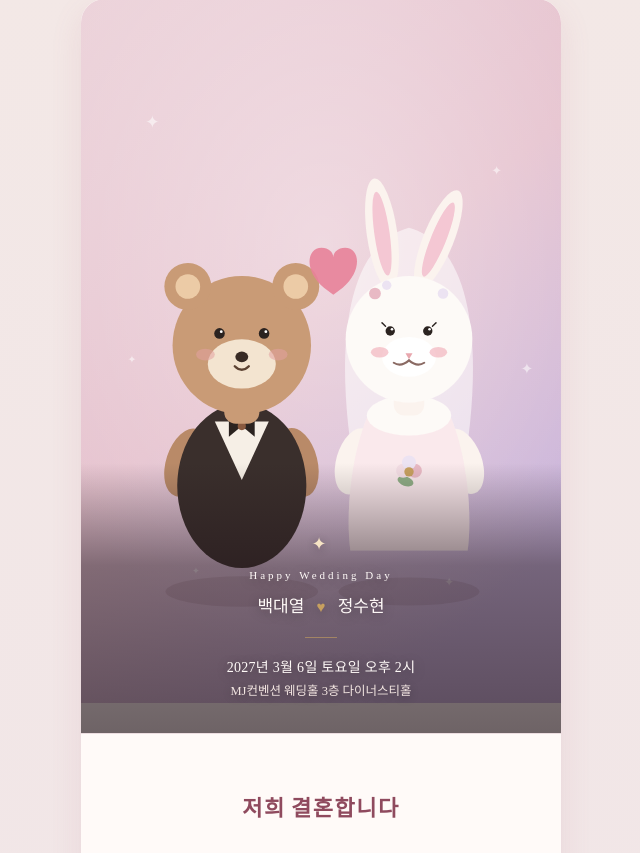
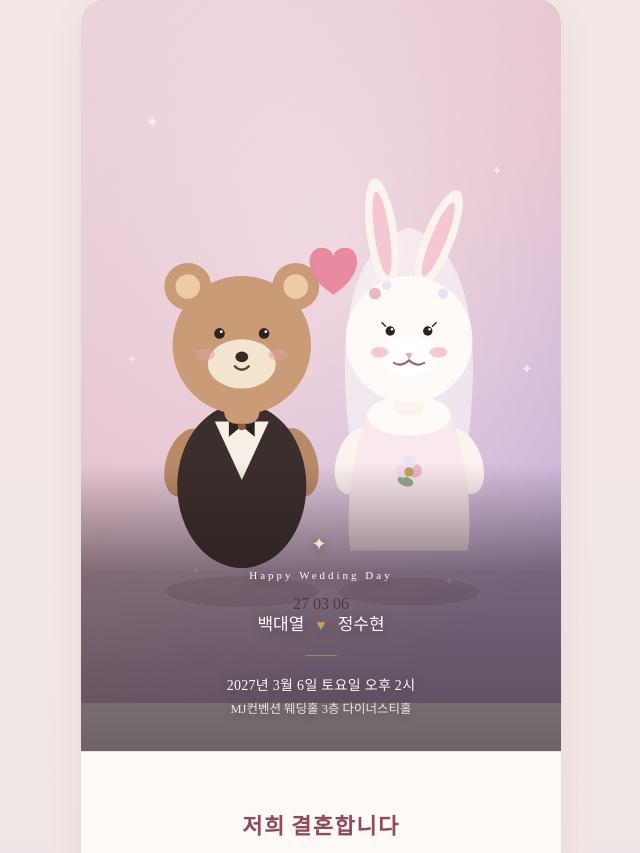
Before and after one commit to hyunni26/wd_invitation, a Flask app: page / in a window 1280 px wide. Shown: the part 25-878 px from the top of the page, without its empty margins (319-959 px from the left). Run offline with Flask 3, Linux system fonts and the light colour scheme; some libraries are stand-ins or nearby versions; some web fonts are replaced.

Commit message:
Update index.html
인트로 문구 순차 등장 애니메이션 적용, 히어로에 큰 날짜(27/03/06/SAT) 추가

```diff
--- a/templates/index.html
+++ b/templates/index.html
@@ -56,6 +56,12 @@
     <div class="hero__content">
       <div class="hero__ornament" aria-hidden="true">✦</div>
       <p class="hero__eyebrow">Happy Wedding Day</p>
+      <div class="hero__bigdate" aria-hidden="true">
+        <span class="hero__bigdate-num">{{ info.wedding_date[2:4] }}</span>
+        <span class="hero__bigdate-num">{{ info.wedding_date[5:7] }}</span>
+        <span class="hero__bigdate-num">{{ info.wedding_date[8:10] }}</span>
+        <span class="hero__bigdate-dow" id="hero-dow" data-date="{{ info.wedding_date }}"></span>
+      </div>
       <h1 class="hero__names">
         <span>{{ info.groom_name_kr }}</span>
         <span class="hero__amp" aria-hidden="true">♥</span>
```
